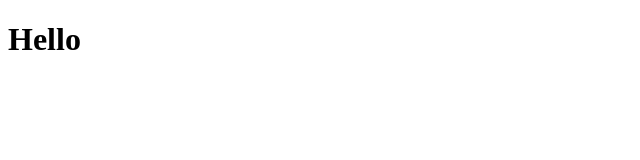
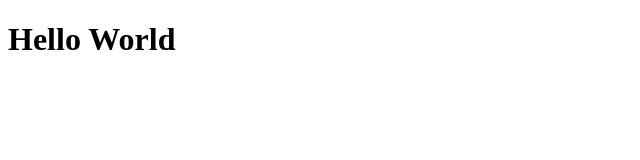
Before and after one commit to rfahur11/exercise2_1, a plain HTML site: page index.html in a window 1280 px wide. Shown: the whole page, without its empty margins (0-640 px from the left). Drawn offline with Linux system fonts and the light colour scheme.

Commit message:
comment2

```diff
--- a/index.html
+++ b/index.html
@@ -8,7 +8,7 @@
 </head>
 <body>
     <h1>
-        Hello
+        Hello World
     </h1>
 </body>
 </html>
```
